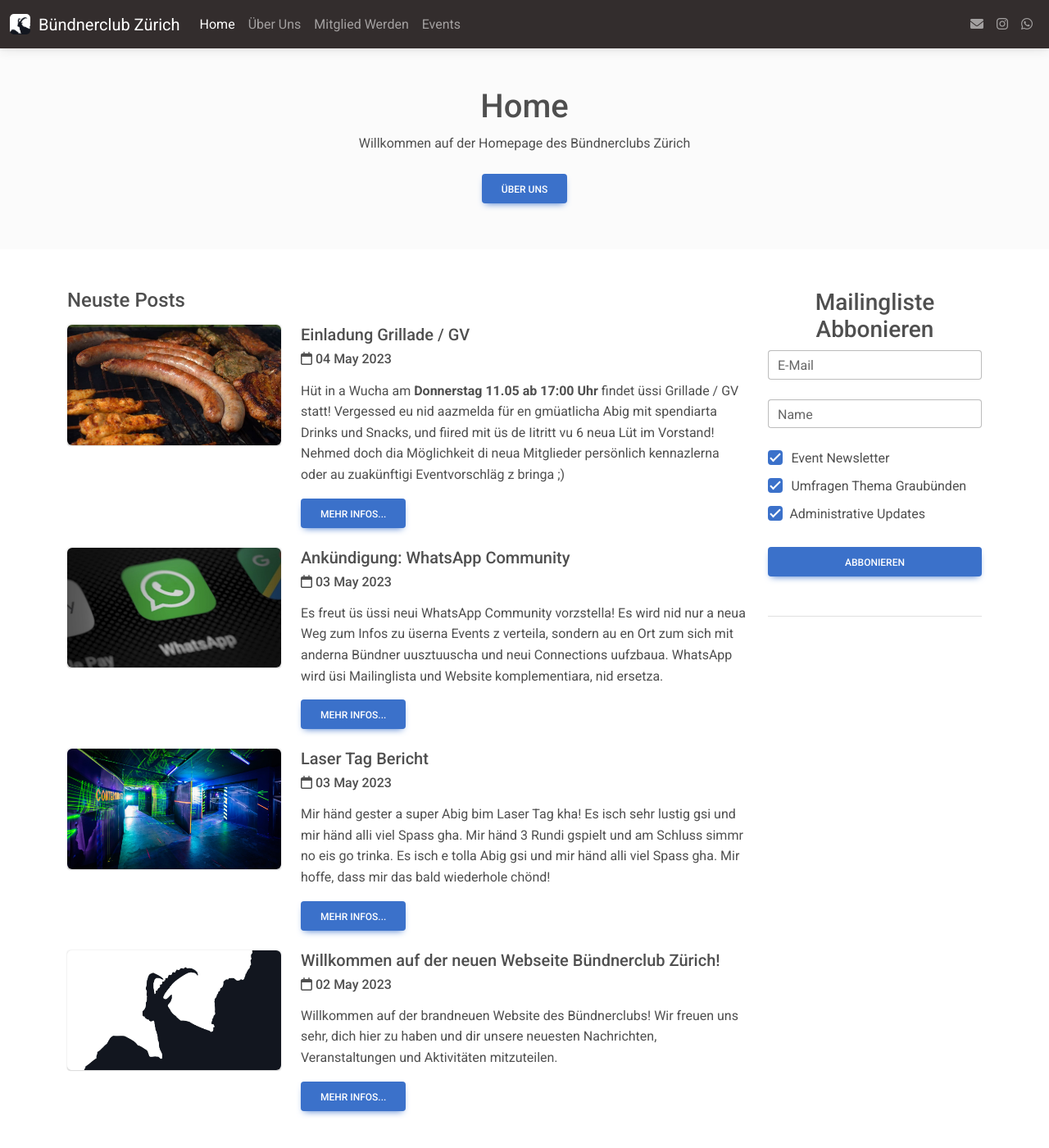
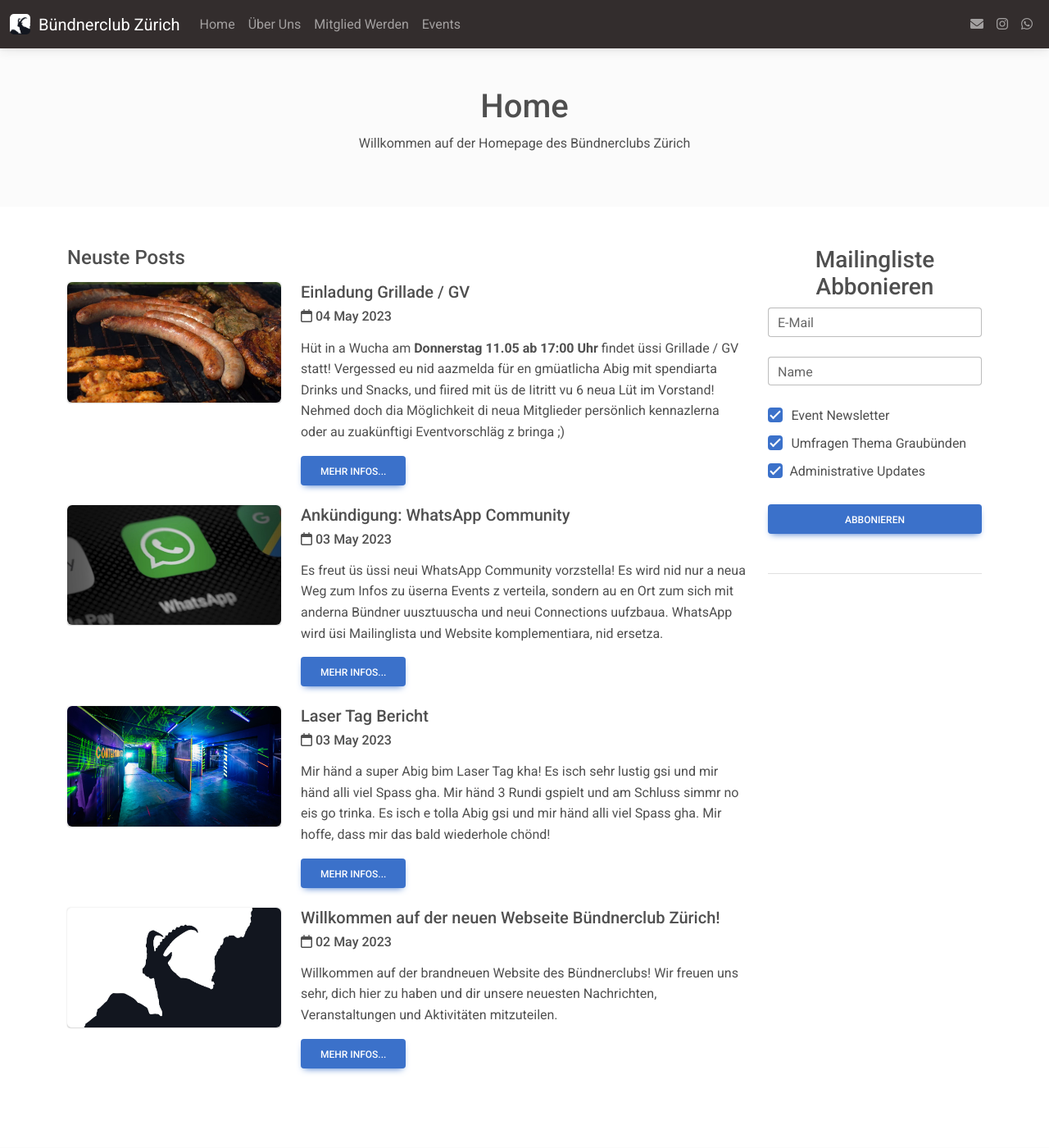
Before and after one commit to edbingo/bc-website, a Jekyll site: the page built from index.html, in a window 1280 px wide and 1400 px high. Shown: the whole window at 82% size. Built offline with Jekyll 4.4.1, drawn with Linux system fonts in a browser that asks for light colours; nearby versions of some CDN libraries; the list of posts is cut into pages by our own code.

Commit message:
update footer

```diff
--- a/_data/board.yml
+++ b/_data/board.yml
@@ -2,7 +2,7 @@
   role: Präsident
   img: /assets/img/vorstand/Edward_Lancaster.jpg
 - name: Linda Fanconi
-  role: Aktuarin // Kommunikation
+  role: Aktuarin, Kommunikation
   img: /assets/img/vorstand/Linda_Fanconi.jpg
 - name: Miranda Fanconi
   role: Kassierin
--- a/_data/navigation.yml
+++ b/_data/navigation.yml
@@ -1,5 +1,5 @@
 - title: Home
-  url: /
+  url: /index.html
 - title: Über Uns
   url: /about/
 - title: Mitglied Werden
--- a/_includes/footer.html
+++ b/_includes/footer.html
@@ -1,5 +1,12 @@
 <!--Footer-->
 <footer class="bg-light text-lg-start mt-auto">
+    <div class="container p-4">
+        <section>
+            <div class="align-left">
+                <img src="/assets/img/static/vseth_Logo_bunt.png" height="100px" width="auto" alt="">
+            </div>
+        </section>
+    </div>
     <!-- Copyright -->
     <div class="text-center p-3" style="background-color: rgba(0, 0, 0, 0.2);">
         © {{'now' | date: "%Y"}} Copyright:
--- a/_posts/2023-05-03-laser-tag-report.md
+++ b/_posts/2023-05-03-laser-tag-report.md
@@ -4,7 +4,7 @@
 image: /assets/img/blog/lasertag/lasertag.jpg
 ---
 
-Mir händ gester a super Abig bim Laser Tag kha! Es isch sehr lustig gsi und mir händ alli viel Spass gha. Mir händ 3 Rundi gspielt und am Schluss simmr no eis go trinka. Es isch e tolla Abig gsi und mir händ alli viel Spass gha. Mir hoffe, dass mir das bald wiederhole chönd!
+Mir händ a super Abig bim Laser Tag kha! Es isch sehr lustig gsi und mir händ alli viel Spass gha. Mir händ 3 Rundi gspielt und am Schluss simmr no eis go trinka. Es isch e tolla Abig gsi und mir händ alli viel Spass gha. Mir hoffe, dass mir das bald wiederhole chönd!
 
 <div id="carouselExampleIndicators" class="carousel slide" data-mdb-ride="carousel">
   <div class="carousel-indicators">
--- a/index.html
+++ b/index.html
@@ -10,8 +10,6 @@
 <div id="intro" class="p-5 text-center bg-light">
     <h1>{{ page.title }}</h1>
     <p class="mb-3">{{page.desc}}</p>
-    <a class="btn btn-primary m-2" href="/about" role="button" rel="nofollow">Über Uns</a>
-    <a href=""></a>
 </div>
 
 <!--Main layout-->
```
Also changed, not shown: assets/img/static/vseth_Logo_bunt.png (added), 1 other file.
